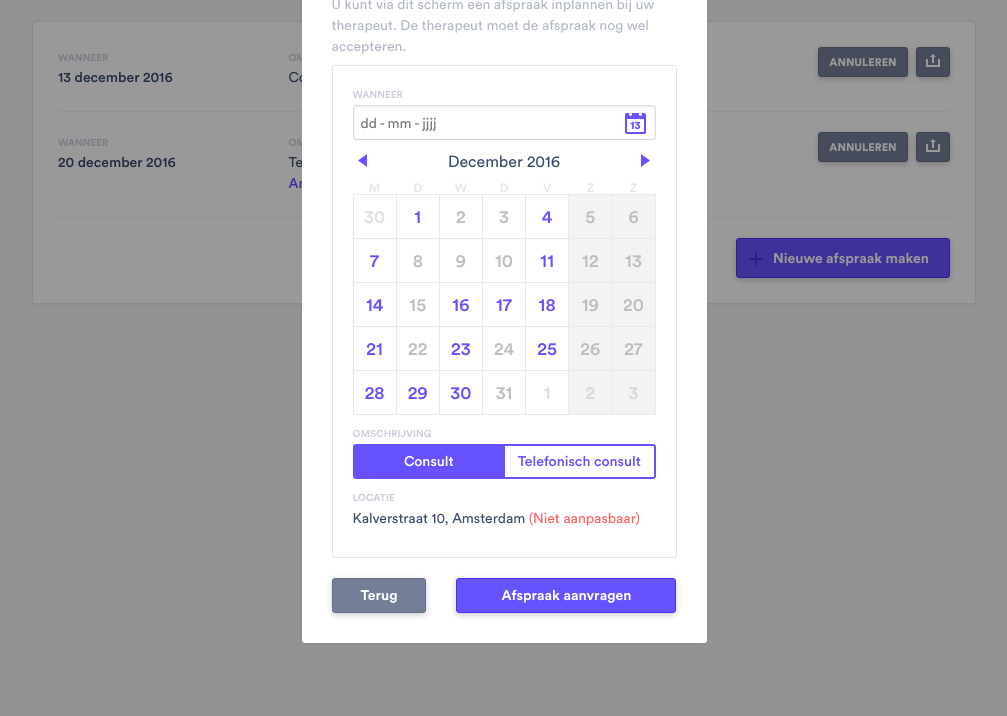
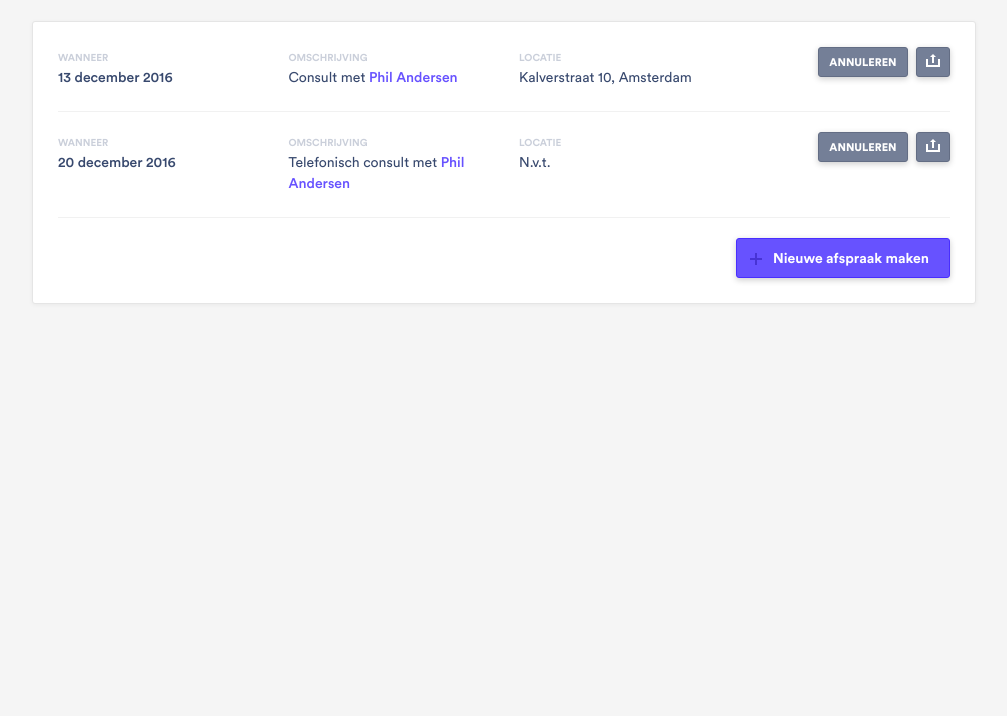
Before and after one commit to jelleoverbeek/iTherapy, a website: page pages/appointments.html in a window 1280 px wide. Shown: the part 84-800 px from the top of the page, without its empty margins (136-1143 px from the left). Drawn offline with Linux system fonts and the light colour scheme.

Commit message:
Made "make appointment moda" hidden

```diff
--- a/pages/appointments.html
+++ b/pages/appointments.html
@@ -201,7 +201,7 @@
 </div>
 
 
-<div id="new-appointment-modal" class="modal-bg">
+<div id="new-appointment-modal" class="modal-bg hidden">
     <div class="modal">
         <h3>Nieuwe afspraak maken</h3>
         <p>U kunt via dit scherm een afspraak inplannen bij uw therapeut. De therapeut moet de afspraak nog wel accepteren.</p>
```
